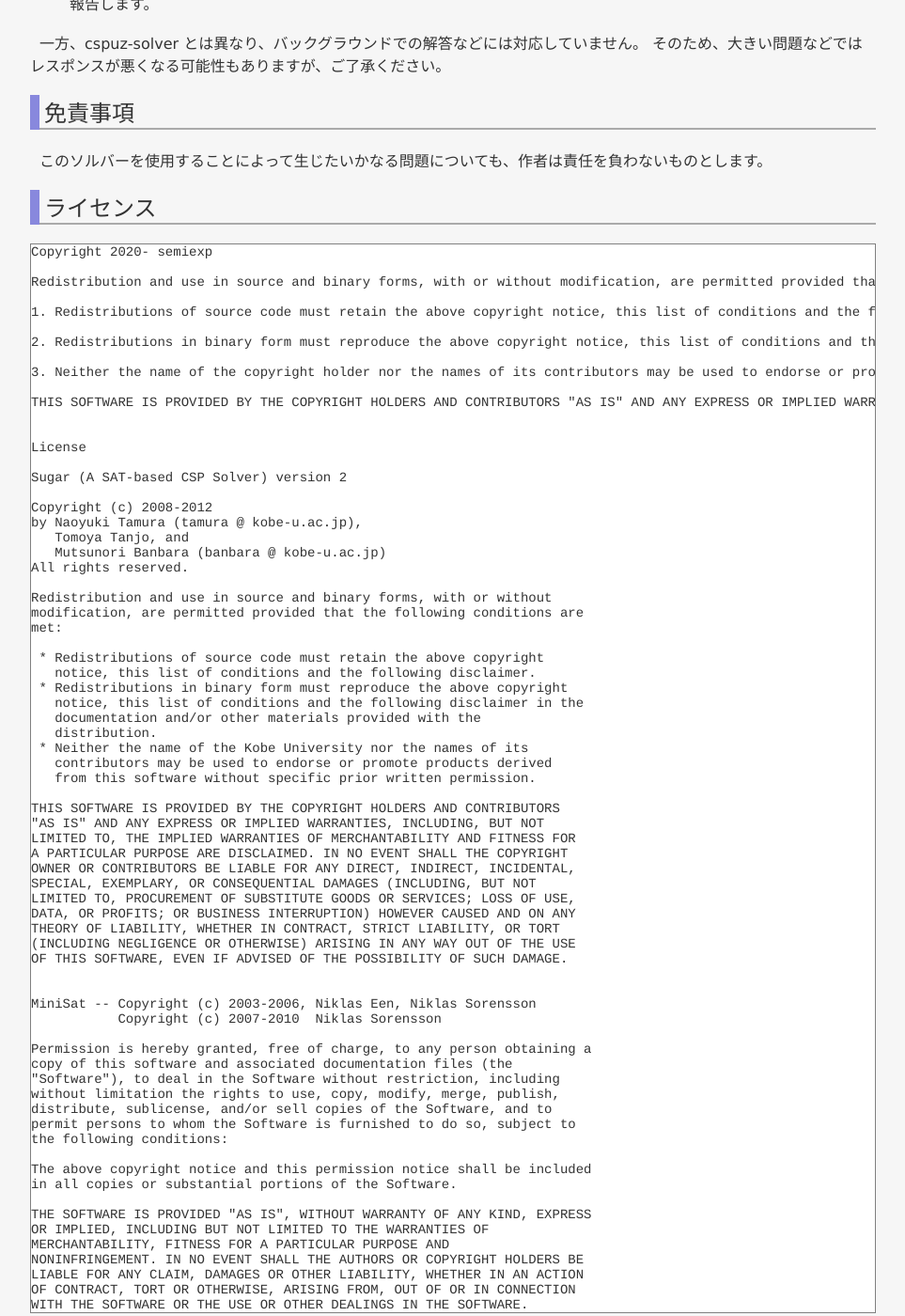
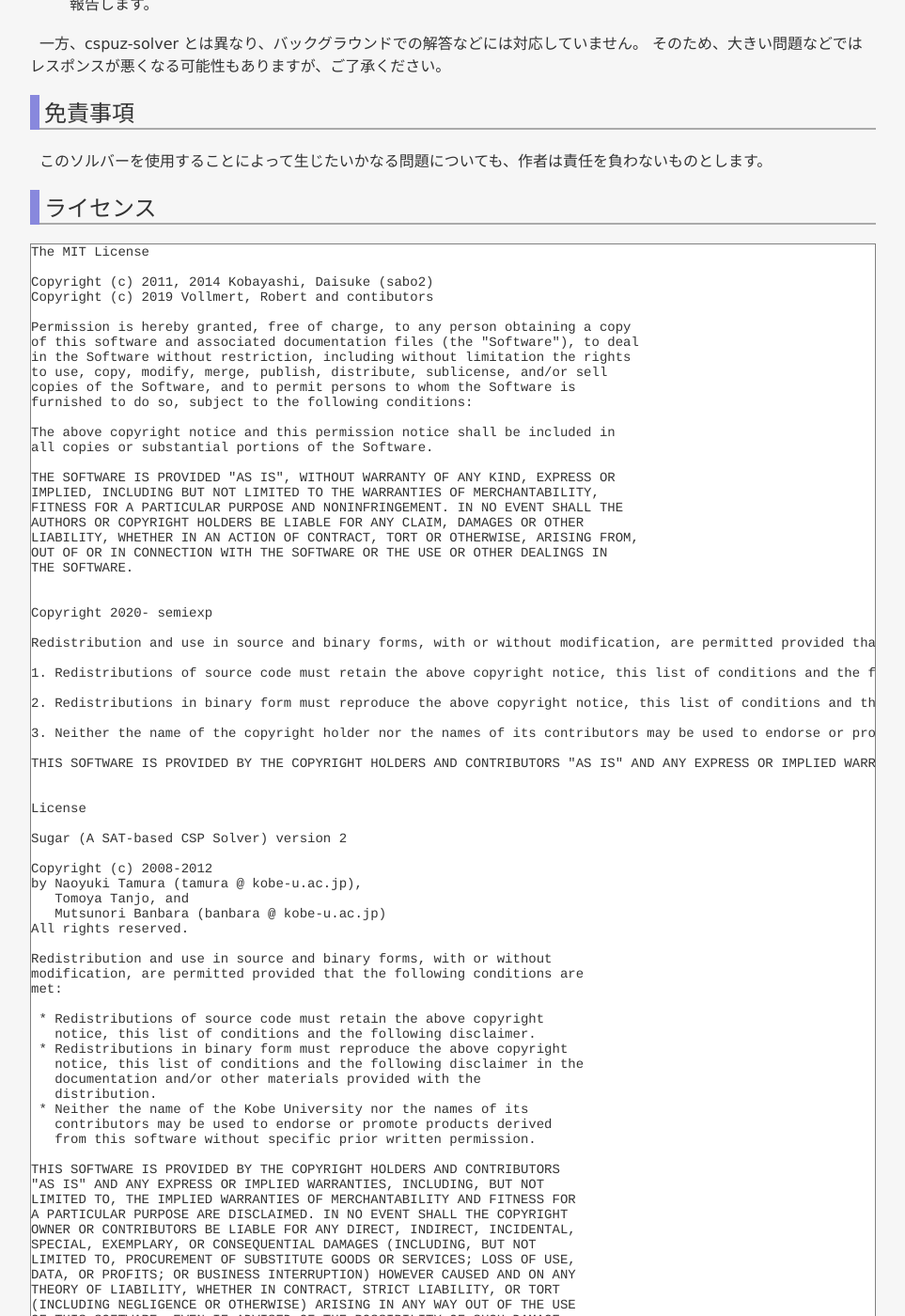
Before and after one commit to semiexp/semiexp.github.io, a Jekyll site: the page built from pzprrt/index.md, in a window 1280 px wide and 1400 px high, scrolled down 435 px. Shown: the whole window at 94% size, without its empty margins (158-1121 px from the left). Built offline with Jekyll 4.4.1, drawn with Linux system fonts in a browser that asks for light colours; some of the changed lines change nothing that is shown; some of the changed text lies outside the part shown.

Commit message:
pzprjs license

```diff
--- a/pzprrt/index.md
+++ b/pzprrt/index.md
@@ -26,6 +26,30 @@
 ## ライセンス
 
 <pre style="overflow:auto">
+The MIT License
+
+Copyright (c) 2011, 2014 Kobayashi, Daisuke (sabo2)
+Copyright (c) 2019 Vollmert, Robert and contibutors
+
+Permission is hereby granted, free of charge, to any person obtaining a copy
+of this software and associated documentation files (the "Software"), to deal
+in the Software without restriction, including without limitation the rights
+to use, copy, modify, merge, publish, distribute, sublicense, and/or sell
+copies of the Software, and to permit persons to whom the Software is
+furnished to do so, subject to the following conditions:
+
+The above copyright notice and this permission notice shall be included in
+all copies or substantial portions of the Software.
+
+THE SOFTWARE IS PROVIDED "AS IS", WITHOUT WARRANTY OF ANY KIND, EXPRESS OR
+IMPLIED, INCLUDING BUT NOT LIMITED TO THE WARRANTIES OF MERCHANTABILITY,
+FITNESS FOR A PARTICULAR PURPOSE AND NONINFRINGEMENT. IN NO EVENT SHALL THE
+AUTHORS OR COPYRIGHT HOLDERS BE LIABLE FOR ANY CLAIM, DAMAGES OR OTHER
+LIABILITY, WHETHER IN AN ACTION OF CONTRACT, TORT OR OTHERWISE, ARISING FROM,
+OUT OF OR IN CONNECTION WITH THE SOFTWARE OR THE USE OR OTHER DEALINGS IN
+THE SOFTWARE.
+
+
 Copyright 2020- semiexp
 
 Redistribution and use in source and binary forms, with or without modification, are permitted provided that the following conditions are met:
```
